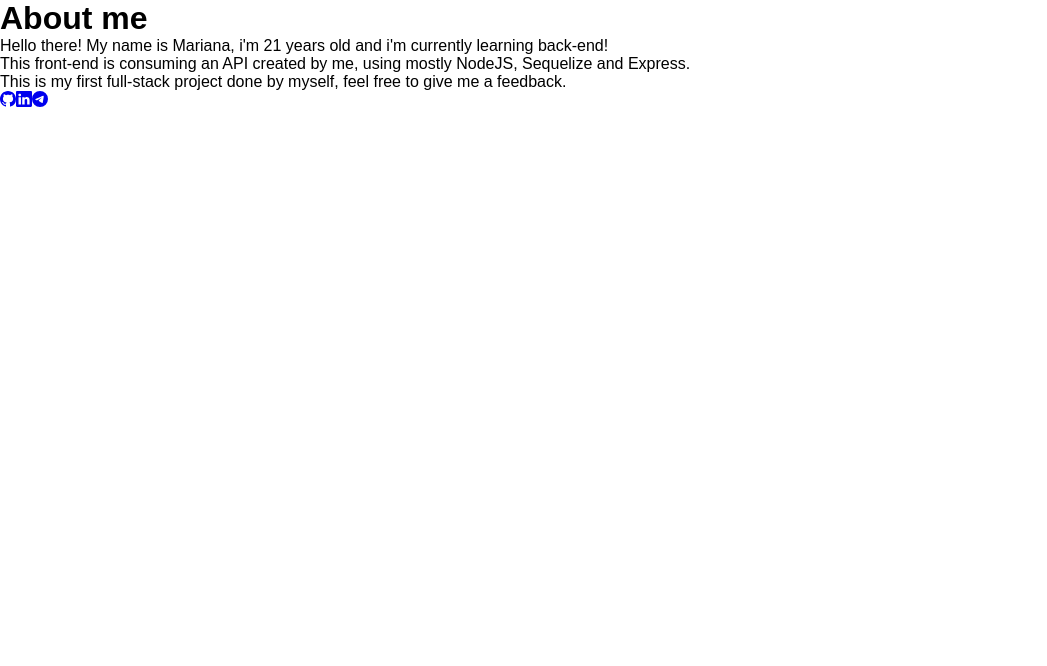
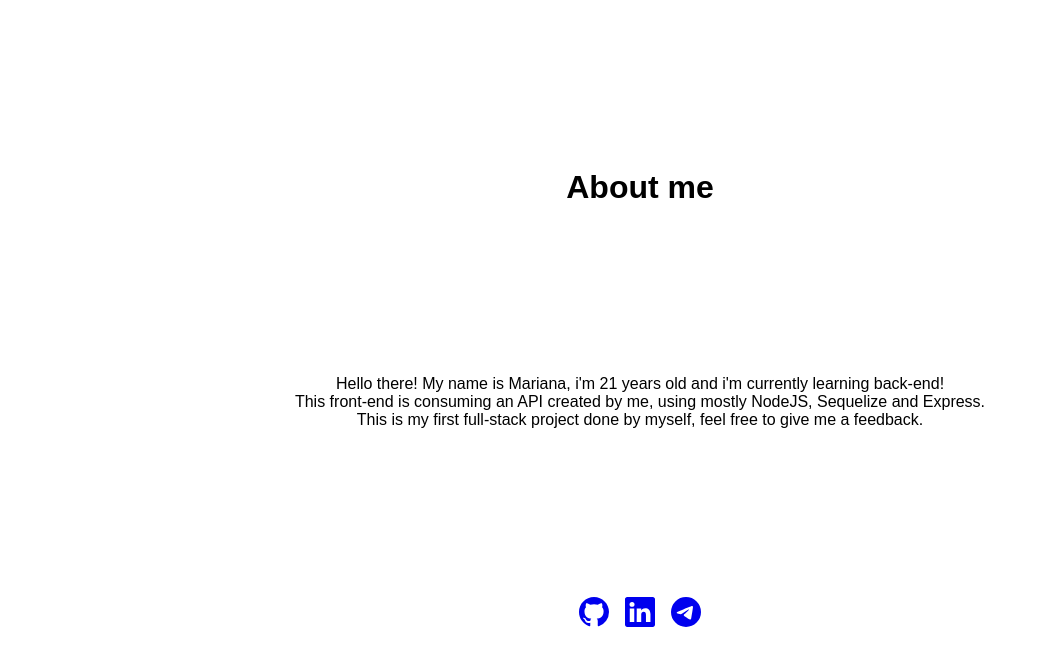
Before and after one commit to mariyzx/snk-api, a React (Create React App) app in the folder frontend/: page /about in a window 1280 px wide. Shown: the top 666 px of the page, without its empty margins (0-1047 px from the left). Built offline with nearby package versions, Linux system fonts and the light colour scheme; no server answers.

Commit message:
:feat: icon size 30px

```diff
--- a/frontend/src/pages/About.js
+++ b/frontend/src/pages/About.js
@@ -1,18 +1,21 @@
 import { BsGithub, BsLinkedin, BsTelegram } from 'react-icons/bs';
+import { ListAbout, MainAbout } from '../styles/About';
 
 function About() {
   return (
-    <div>
+    <MainAbout>
       <h1>About me</h1>
-      <p>Hello there! My name is Mariana, i'm 21 years old and i'm currently learning back-end!</p>
-      <p>This front-end is consuming an API created by me, using mostly NodeJS, Sequelize and Express.</p>
-      <p>This is my first full-stack project done by myself, feel free to give me a feedback.</p>
       <div>
-        <a href="https://github.com/mariyzx/" target="_blank" rel="noreferrer"><BsGithub /></a>
-        <a href="https://www.linkedin.com/in/marinhomariana8/" target="_blank" rel="noreferrer"><BsLinkedin /></a>
-        <a href="https://t.me/mariyzx" target="_blank" rel="noreferrer"><BsTelegram /></a>
+        <p>Hello there! My name is Mariana, i'm 21 years old and i'm currently learning back-end!</p>
+        <p>This front-end is consuming an API created by me, using mostly NodeJS, Sequelize and Express.</p>
+        <p>This is my first full-stack project done by myself, feel free to give me a feedback.</p>
       </div>
-    </div>
+      <ListAbout>
+        <a href="https://github.com/mariyzx/" target="_blank" rel="noreferrer"><BsGithub size={30} /></a>
+        <a href="https://www.linkedin.com/in/marinhomariana8/" target="_blank" rel="noreferrer"><BsLinkedin size={30} /></a>
+        <a href="https://t.me/mariyzx" target="_blank" rel="noreferrer"><BsTelegram size={30} /></a>
+      </ListAbout>
+    </MainAbout>
   )
 }
 
--- /dev/null
+++ b/frontend/src/styles/About.js
@@ -0,0 +1,18 @@
+import styled from "styled-components";
+
+export const MainAbout = styled.div`
+  display: flex;
+  flex-direction: column;
+  justify-content: space-evenly;
+  align-items: center;
+  height: 100vh;
+  text-align: center;
+
+`
+
+export const ListAbout = styled.div`
+  display: flex;
+  justify-content: center;
+  align-items: center;
+  gap: 1rem;
+`
```
